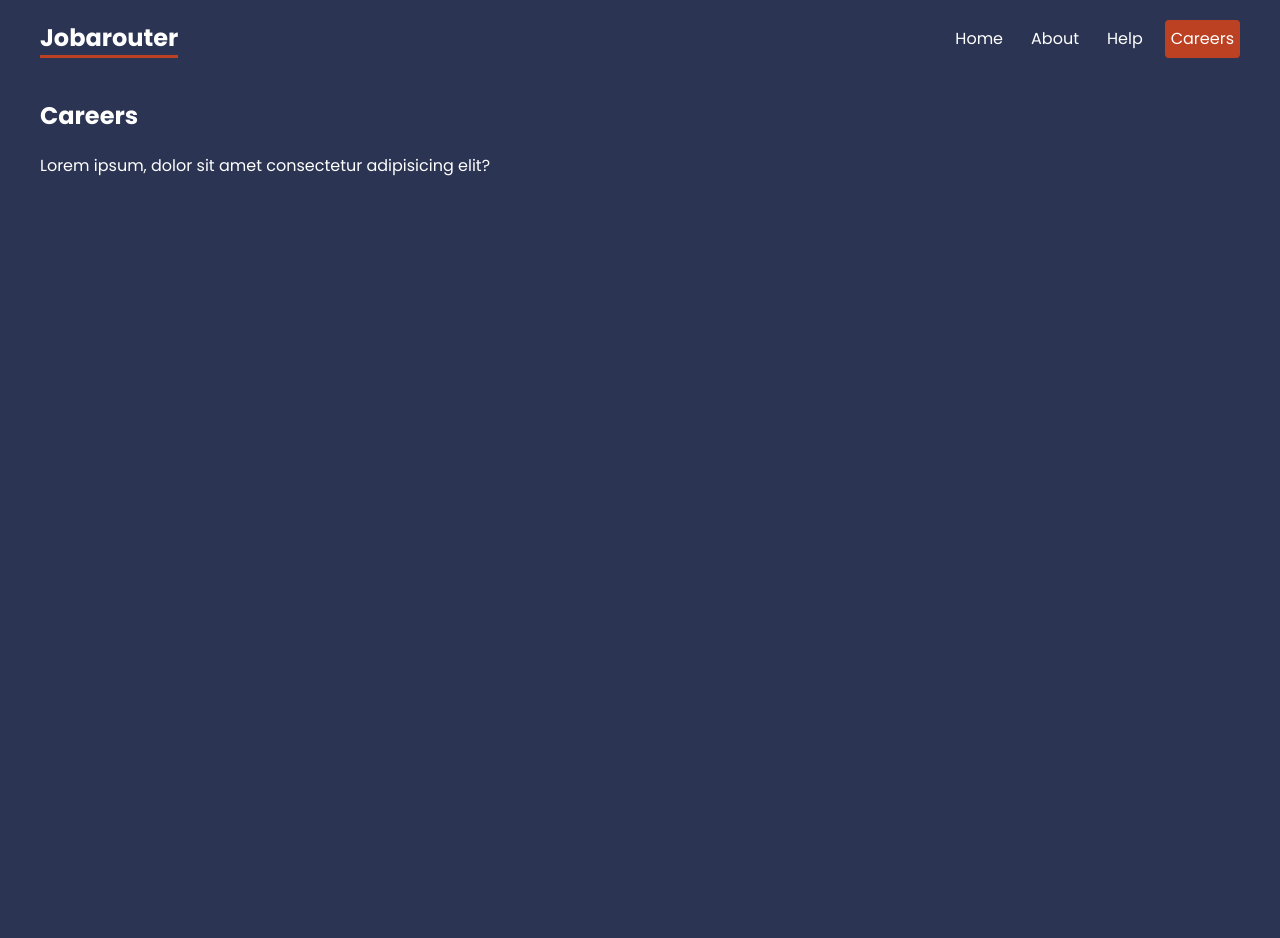
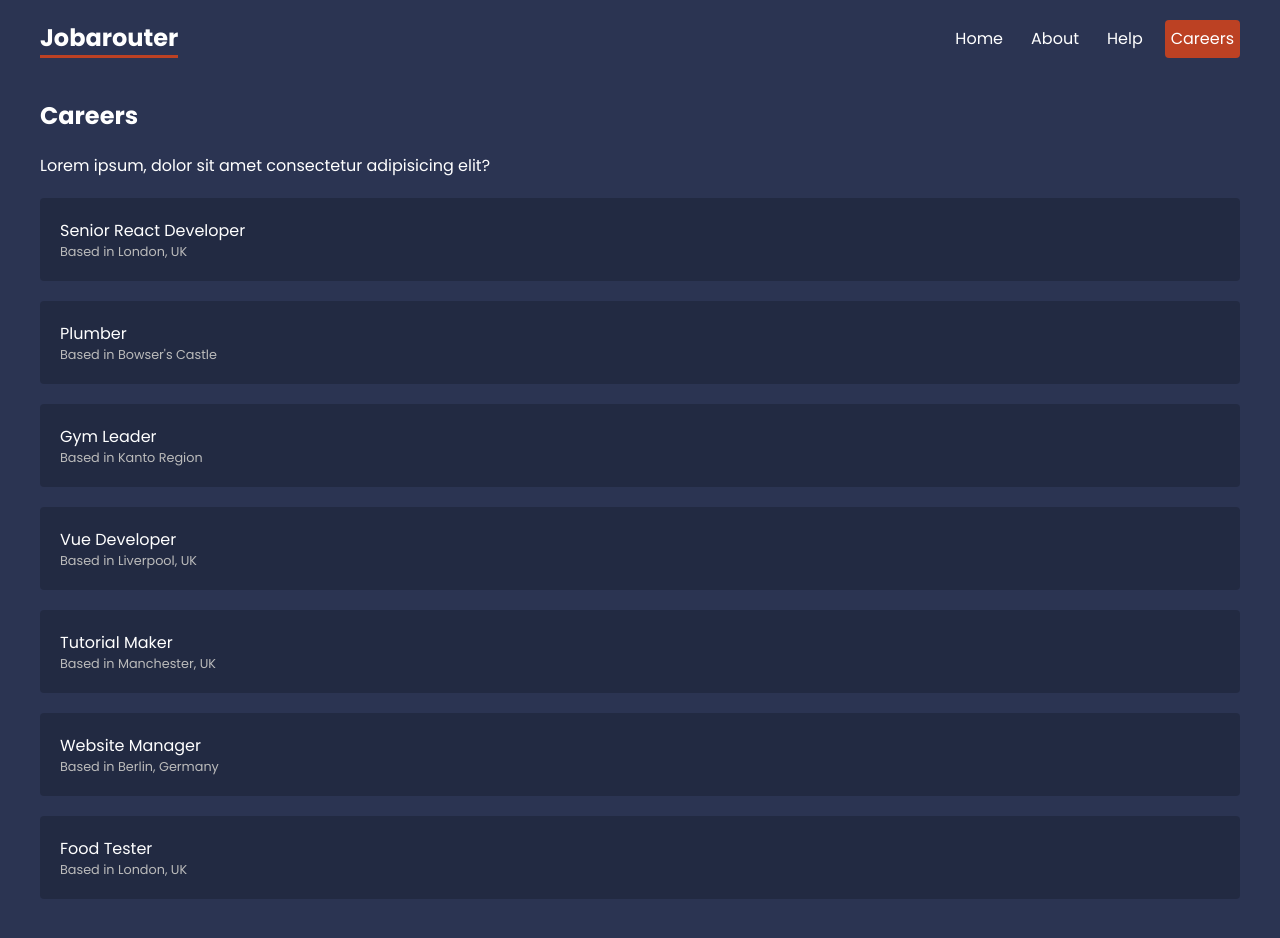
Before and after one commit to sumitsasidharan/react-router6.4, a React (Create React App) app: page /careers in a window 1280 px wide. Shown: the top 938 px of the page. Before the commit the page ends 800 px from the top, so only its background shows below. Built offline with nearby package versions, Linux system fonts and the light colour scheme; data requests are answered from the project's data file.

Commit message:
finished

```diff
--- a/src/App.js
+++ b/src/App.js
@@ -15,7 +15,8 @@ import FAQ from './pages/help/FAQ';
 import Contact from './pages/help/Contact';
 import NotFound from './pages/NotFound';
 import CareersLayout from './layouts/CareersLayout';
-import Careers from './pages/careers/Careers';
+import Careers, { careersLoader } from './pages/careers/Careers';
+import CareerDetails, { careerDetailsLoader } from './pages/careers/CareerDetails';
 
 const router = createBrowserRouter(
    createRoutesFromElements(
@@ -30,7 +31,12 @@ const router = createBrowserRouter(
          </Route>
 
          <Route path="careers" element={<CareersLayout />}>
-            <Route index element={<Careers />} />
+            <Route index element={<Careers />} loader={careersLoader} />
+            <Route
+               path=":id"
+               element={<CareerDetails />}
+               loader={careerDetailsLoader}
+            />
          </Route>
 
          {/* 404 NOT FOUND ROUTE */}
@@ -44,22 +50,3 @@ function App() {
 }
 
 export default App;
-// React Router in Depth #4 - 6.28
-
-// OLD , TRADITIONAL METHOD
-
-/* <BrowserRouter>
-      <header>
-         <nav>
-            <h1>Jobarouter</h1>
-            <NavLink to="/" >Home</NavLink>
-            <NavLink to="about" >About</NavLink>
-         </nav>
-      </header>
-      <main>
-         <Routes>
-            <Route index element={<Home />} />
-            <Route path="/about" element={<About />} />
-         </Routes>
-      </main>
-    </BrowserRouter> */
--- a/src/pages/careers/CareerDetails.jsx
+++ b/src/pages/careers/CareerDetails.jsx
@@ -1,7 +1,8 @@
-import { useLoaderData, useParams } from 'react-router-dom';
+import { useLoaderData, useParams } from "react-router-dom";
+
 
 export default function CareerDetails() {
-   const { id } = useParams();
+   // const { id } = useParams();
    const career = useLoaderData();
 
    return (
@@ -9,26 +10,20 @@ export default function CareerDetails() {
          <h2>Career Details for {career.title}</h2>
          <p>Starting salary: {career.salary}</p>
          <p>Location: {career.location}</p>
+
          <div className="details">
-            <p>
-               Lorem ipsum, dolor sit amet consectetur adipisicing elit. Dicta
-               sed sunt ipsam quam assumenda quasi ipsa facilis laborum rerum
-               voluptatem!
-            </p>
+            <p>Lorem ipsum dolor sit amet consectetur adipisicing elit. Obcaecati tempore reiciendis eaque ullam perspiciatis nesciunt, iusto dicta corrupti eveniet reprehenderit.</p>
          </div>
       </div>
    );
 }
 
-// data loader
+
+// loader function, fetch data from API here
 export const careerDetailsLoader = async ({ params }) => {
    const { id } = params;
 
    const res = await fetch('http://localhost:4000/careers/' + id);
 
-   if (!res.ok) {
-      throw Error('Could not find that career.');
-   }
-
    return res.json();
-};
+}
--- a/src/pages/careers/Careers.jsx
+++ b/src/pages/careers/Careers.jsx
@@ -1,9 +1,24 @@
+import { useLoaderData, Link } from "react-router-dom";
+
 export default function Careers() {
-   return <div className="careers"></div>;
+   const careers = useLoaderData();
+
+   return <div className="careers">
+      {careers.map(career => {
+         return (
+            <Link to={career.id.toString()} key={career.id}>
+               <p>{career.title}</p>
+               <p>Based in {career.location}</p>
+            </Link>
+         );
+      })}
+   </div>;
 }
 
 
 // loader function
-const careersLoader = async () => {
+export const careersLoader = async () => {
+   const res = await fetch('http://localhost:4000/careers');
 
+   return res.json()
 }
```
